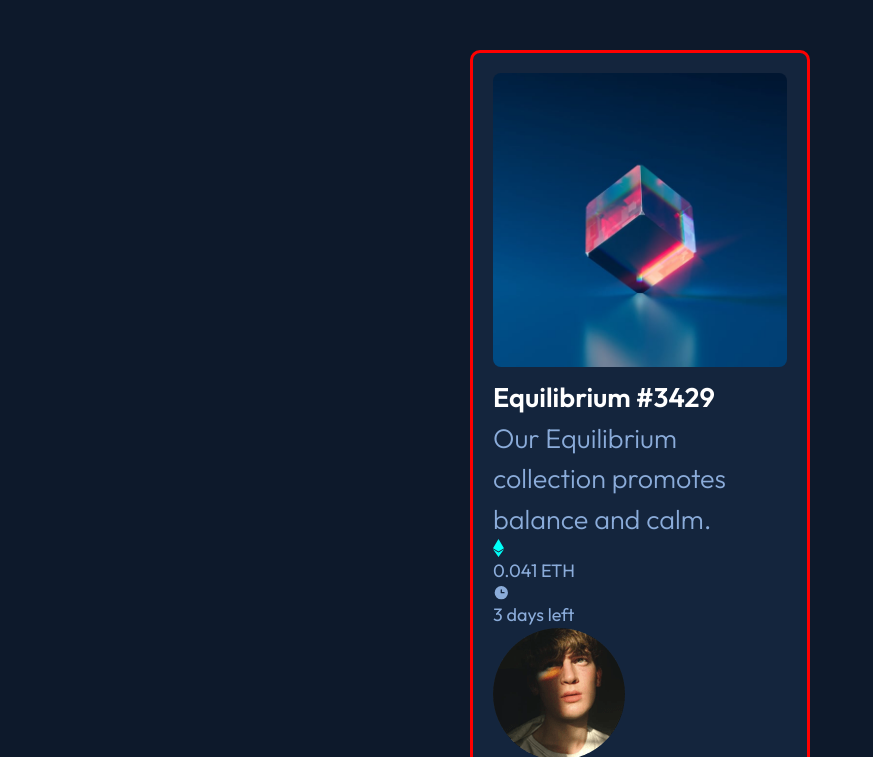
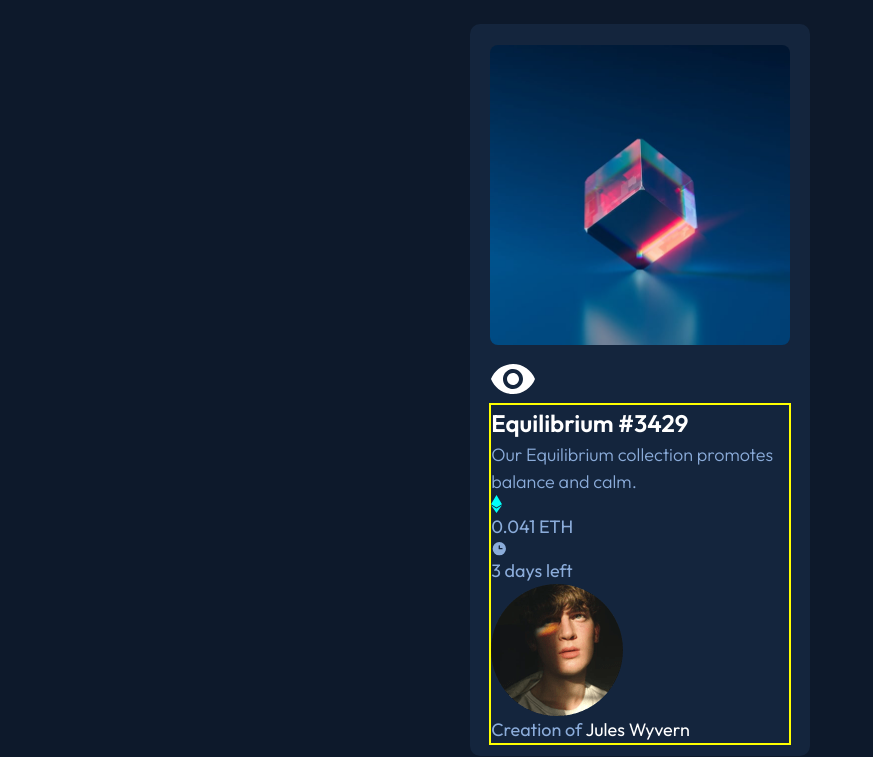
Before and after one commit to Kbmke2/github, a plain HTML site: page nft-preview-card-component-main 2/index.html in a window 1280 px wide. Shown: the top 757 px of the page, without its empty margins (0-873 px from the left). Drawn offline with Linux system fonts and the light colour scheme.

Commit message:
update css

```diff
--- a/nft-preview-card-component-main 2/index.html
+++ b/nft-preview-card-component-main 2/index.html
@@ -18,14 +18,22 @@
   </head>
   <body>
     <div class="card">
+      <a href="#" class="active-link">
         <img
           src="/images/image-equilibrium.jpg"
           id="nft"
           alt="nft image of 3D cube with blue background"
         />
+        <div class="img-overlay">
+          <img src="/images/icon-view.svg" alt="icon of an eye" />
+        </div>
+      </a>
+
       <section class="info">
-        <h1>Equilibrium #3429</h1>
+        <h1>Equilibrium <a href="#" class="link active-link">#3429</a></h1>
+
         <h2>Our Equilibrium collection promotes balance and calm.</h2>
+        <div class="amntdays">
           <div class="amount">
             <img src="/images/icon-ethereum.svg" id="crypto" alt="" />
             <p>0.041 ETH</p>
@@ -34,7 +42,8 @@
             <img src="/images/icon-clock.svg" id="clock" alt="" />
             <p>3 days left</p>
           </div>
-      </section>
+        </div>
+
         <!-- line -->
         <section class="creator">
           <img
@@ -42,7 +51,10 @@
             id="jw"
             alt="profile image of the creator"
           />
-        <p>Creation of Jules Wyvern</p>
+          <p>
+            Creation of <a href="#" class="link active-link">Jules Wyvern</a>
+          </p>
+        </section>
       </section>
     </div>
 
--- a/nft-preview-card-component-main 2/styles.scss
+++ b/nft-preview-card-component-main 2/styles.scss
@@ -1,3 +1,6 @@
+// Imports
+@import url('https://fonts.googleapis.com/css2?family=Outfit:wght@300;400;600&display=swap');
+
 /*
   1. Use a more-intuitive box-sizing model.
 */
@@ -8,10 +11,12 @@
 }
 
 /*
-  2. Remove default margin
+  2. Remove default margin, padding, and font-sizes and weights
 */
 * {
   margin: 0;
+  padding: 0;
+  font: inherit;
 }
 
 /*
@@ -84,10 +89,9 @@ h6 {
   --cardbg: hsl(216, 50%, 16%);
   --line: hsl(215, 32%, 27%);
   --white: hsl(0, 0%, 100%);
+  font-size: 16px;
 }
 
-// Imports
-@import url('https://fonts.googleapis.com/css2?family=Outfit:wght@300;400;600&display=swap');
 
 // Main Styling
 
@@ -102,9 +106,10 @@ body {
   background-color: var(--cardbg);
   border-radius: 10px;
   width: 340px;
-  margin: 50px auto;
-  padding: 10px 20px;
-  border: 3px solid red;
+  margin: 1.5rem auto;
+  padding: .7rem 1.2rem;
+  // temporary for visualization
+  // border: 3px solid red;
 
   #nft {
     width: 300px;
@@ -115,15 +120,28 @@ body {
     // border: 2px solid orange;
   }
 
+  .info {
+    // temporary for visibility
+    border: 2px solid yellow;
+  }
+
   h1 {
     color: var(--white);
     line-height: 1.5;
+    font-size: 1.5rem;
+    font-weight: 600;
     // font-size: 20px;
 
   }
 
+  .link {
+    color: var(--white);
+    text-decoration: none;
+  }
+
   h2 {
     font-weight: 300;
+    font-size: 1.125rem;
 
   }
 }
```
Also changed, not shown: nft-preview-card-component-main 2/styles.css, 1 other file. Lines whose indentation alone changed are shown as unchanged.
